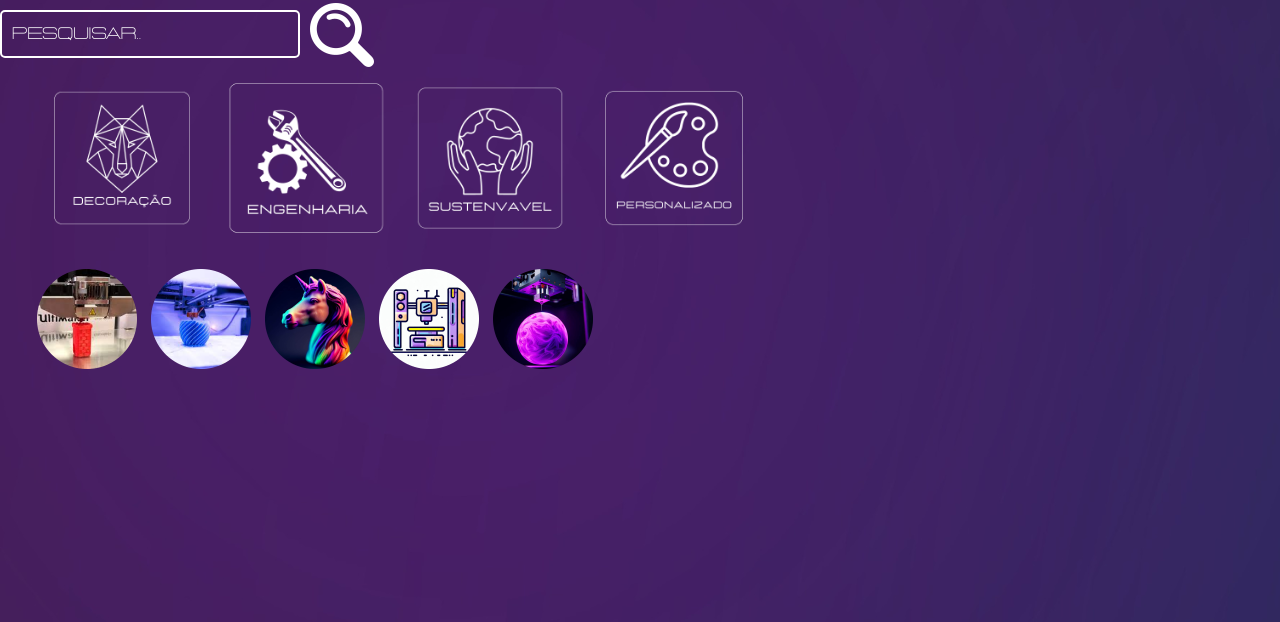
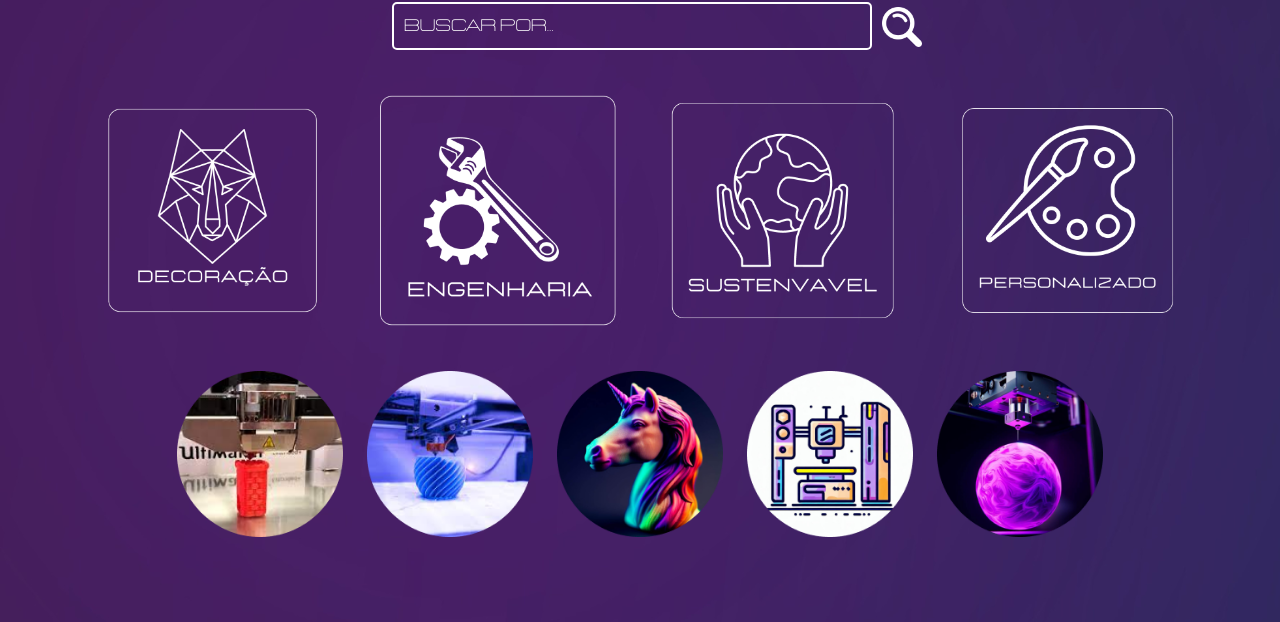
Before and after one commit to MoizesFerreir/Frontend-3Data, a plain HTML site: page Home.html in a window 1280 px wide. Shown: the part 178-800 px from the top of the page. Drawn offline with nearby package versions, Linux system fonts and the light colour scheme.

Commit message:
2023-11-25-Home - Bootstrap

```diff
--- a/Home.html
+++ b/Home.html
@@ -47,31 +47,59 @@
     </nav>
     <!-- FIM DO CABEÇALHO -->
 
-    <div class="divbusca">
-        <input type="text" class="search-box" placeholder="Pesquisar..">
-        <button class="search-button" onclick="performSearch()">
-            <img src="./imagens/lupa.png" alt="Lupa">
-        </button>
-
-    <div id="parametro">
-    <ul>
-         <li><img src="./imagens/decoração.png"/></li>
-         <li><img src="./imagens/engenharia.png"/></li>
-         <li><img src="./imagens/sustentavel.png"/></li>
-         <li><img src="./imagens/personalizaado.png"/></li>
-
-    </ul>
+    <!-- Barra de busca -->
+    <div class="container text-center barraBusca">
+        <div class="row">
+            <div class="col-12">
+              <div class="divbusca">
+                  <input type="text" class="search-box" placeholder="Buscar por...">
+                  <button class="search-button" onclick="performSearch()">
+                      <img src="./imagens/lupa.png" alt="Lupa">
+                  </button>
+              </div>
+            </div>
+          </div>
     </div>
 
-    <div id="fornec">
-    <ul>
-        <li><img src="./imagens/fornecedor_01.png"/></li>
-        <li><img src="./imagens/fornecedor_02.png"/></li>
-        <li><img src="./imagens/fornecedor_03.png"/></li>
-        <li><img src="./imagens/fornecedor_04.png"/></li>
-        <li><img src="./imagens/fornecedor_05.png"/></li>
-    </ul>
+    <!-- Categorias -->
+    <div class="container text-center categorias">
+        <div class="row">
+            <div class="col-lg-3 col-sm-6 categoria">
+                <img src="./imagens/decoração.png"/>
+            </div>
+            <div class="col-lg-3 col-sm-6 categoria">
+                <img src="./imagens/engenharia.png"/>
+            </div>
+            <div class="col-lg-3 col-sm-6 categoria">
+                <img src="./imagens/sustentavel.png"/>
+            </div>
+            <div class="col-lg-3 col-sm-6 categoria">
+                <img src="./imagens/personalizaado.png"/>
+            </div>
+          </div>
     </div>
+
+    <!-- Fornecedores -->
+    <div class="container text-center fornecedores">
+        <div class="row d-flex justify-content-center">
+            <div class="col-lg-2 fornecedor">
+                <img src="./imagens/fornecedor_01.png"/>
+            </div>
+            <div class="col-lg-2 fornecedor">
+                <img src="./imagens/fornecedor_02.png"/>
+            </div>
+            <div class="col-lg-2 fornecedor">
+                <img src="./imagens/fornecedor_03.png"/>
+            </div>
+            <div class="col-lg-2 fornecedor">
+                <img src="./imagens/fornecedor_04.png"/>
+            </div>
+            <div class="col-lg-2 fornecedor">
+                <img src="./imagens/fornecedor_05.png"/>
+            </div>
+          </div>
+    </div>
+
     <!-- COPIAR CÓDIGO JS BOOTSTRAP -->
     <script src="https://cdn.jsdelivr.net/npm/bootstrap@5.3.2/dist/js/bootstrap.bundle.min.js" integrity="sha384-C6RzsynM9kWDrMNeT87bh95OGNyZPhcTNXj1NW7RuBCsyN/o0jlpcV8Qyq46cDfL" crossorigin="anonymous"></script>
 
--- a/estilo/estilo.css
+++ b/estilo/estilo.css
@@ -9,6 +9,10 @@ body {
     background-image: url("../imagens/BACKGROUND.png");
     align-items: center;
     font-family: Lastica
+}
+
+img {
+    width: 100%;
 }
 
 figure#logo {
@@ -103,7 +107,7 @@ div#fornec img{
 }
 
 .search-box {
-    width: 300px;
+    width: 30rem;
     padding: 10px;
     border: 2px solid #fff; /* Cor da borda branca */
     border-radius: 5px;
@@ -139,8 +143,12 @@ div#fornec img{
     font-weight: 100;
 }
 
-.carrinho-header {
-    width: 35px;
+.carrinho-header, .divbusca img {
+    width: 40px;
+}
+
+.categorias, .fornecedores {
+    margin: 30px auto;
 }
 
 @media (max-width: 992px) {
```
